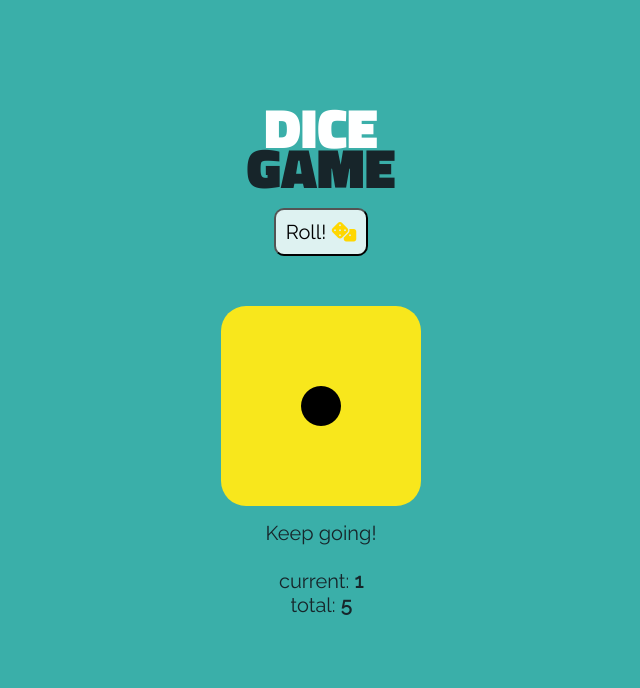
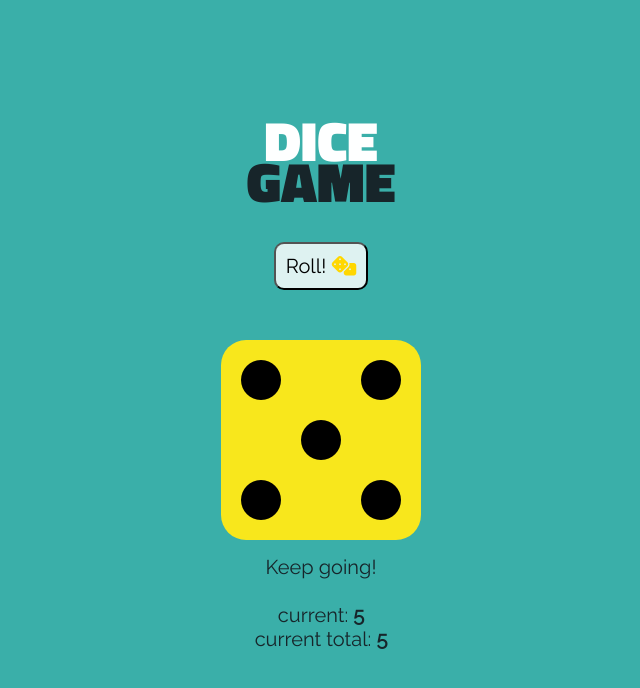
Before and after one commit to k0dey/dice-game, a plain HTML site: page index.html in a window 1280 px wide. Both pictures are taken after a click on the button "Roll!". Shown: the whole page, without its empty margins (319-959 px from the left). Drawn offline with Linux system fonts and the light colour scheme.

Commit message:
fixed dice roll function

```diff
--- a/main.css
+++ b/main.css
@@ -4,7 +4,7 @@
     to {transform:rotate(360deg);}
 }
 
-html {
+body {
 
     text-align: center;
     padding: 50px;
@@ -30,8 +30,9 @@ button {
 header {
     font-family: 'Titillium Web', sans-serif;
     font-size: 42pt;
-    line-height: 40px;
+    line-height: 41px;
     color: #17252a;
+    padding: 20px;
 }
 
 #titleColour {
@@ -50,7 +51,6 @@ i {
 
 .spin {
     animation: spin 300ms linear 2;
-
 }
 
 img {
--- a/script.js
+++ b/script.js
@@ -12,21 +12,21 @@ function rollDice () {
     page.classList.add("spin");
     setTimeout(function () {
         page.classList.remove("spin");
-   },800);
+   },600);
 
     currentRoll = randomNum();
     rollTotal += currentRoll;
+
+
     if (currentRoll == 1) {
-        diceBox.innerHTML = `<img src="./img/dice1.png"><br>1! You lose! Click roll to play again!<br><br>current: <b>${currentRoll}</b><br>total: <b>${rollTotal}</b>`;
-    }
-    else if (rollTotal >= 20) {
+        diceBox.innerHTML = `<img src="./img/dice1.png"><br>1! You lose! Click roll to play again!<br><br>current: <b>1</b><br>final total: <b>${rollTotal}</b>`;
+        rollTotal = 0;
+    } else if (rollTotal >= 20) {
         diceBox.innerHTML = `<img src="./img/dice${currentRoll}.png"><br>Winner! Click roll to play again!<br><br>current: <b>${currentRoll}</b><br>final total: <b>${rollTotal}</b>`;
         rollTotal = 0;
         } else {
-            currentRoll = randomNum();
-            diceBox.innerHTML = `<img src="./img/dice${currentRoll}.png"><br>Keep going!<br><br>current: <b>${currentRoll}</b><br>total: <b>${rollTotal}</b>`;
+            diceBox.innerHTML = `<img src="./img/dice${currentRoll}.png"><br>Keep going!<br><br>current: <b>${currentRoll}</b><br>current total: <b>${rollTotal}</b>`;
     }
-
 
 }
 
```
Also changed, not shown: index.html (+1 -0 lines).
